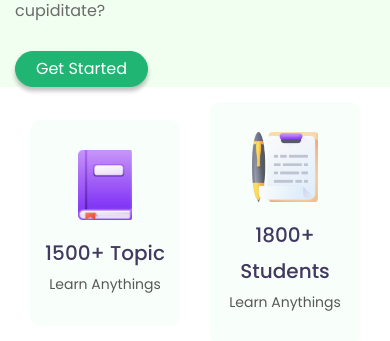
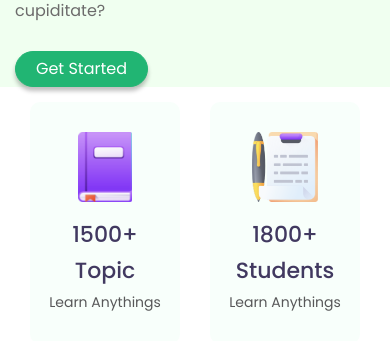
Before and after one commit to maksudur415/web_responsive_practice, a plain HTML site: page index.html in a window 390 px wide. Shown: the part 503-844 px from the top of the page. Drawn offline with Linux system fonts and the light colour scheme.

Commit message:
Update media.css

```diff
--- a/media.css
+++ b/media.css
@@ -77,6 +77,9 @@
     font-size: 36px;
     line-height: 40px;
    }
+   .feature h3 {
+    font-size: 22px;
+}
    .bannerContent p{
     font-size: 16px;
     line-height: 21px;
```
